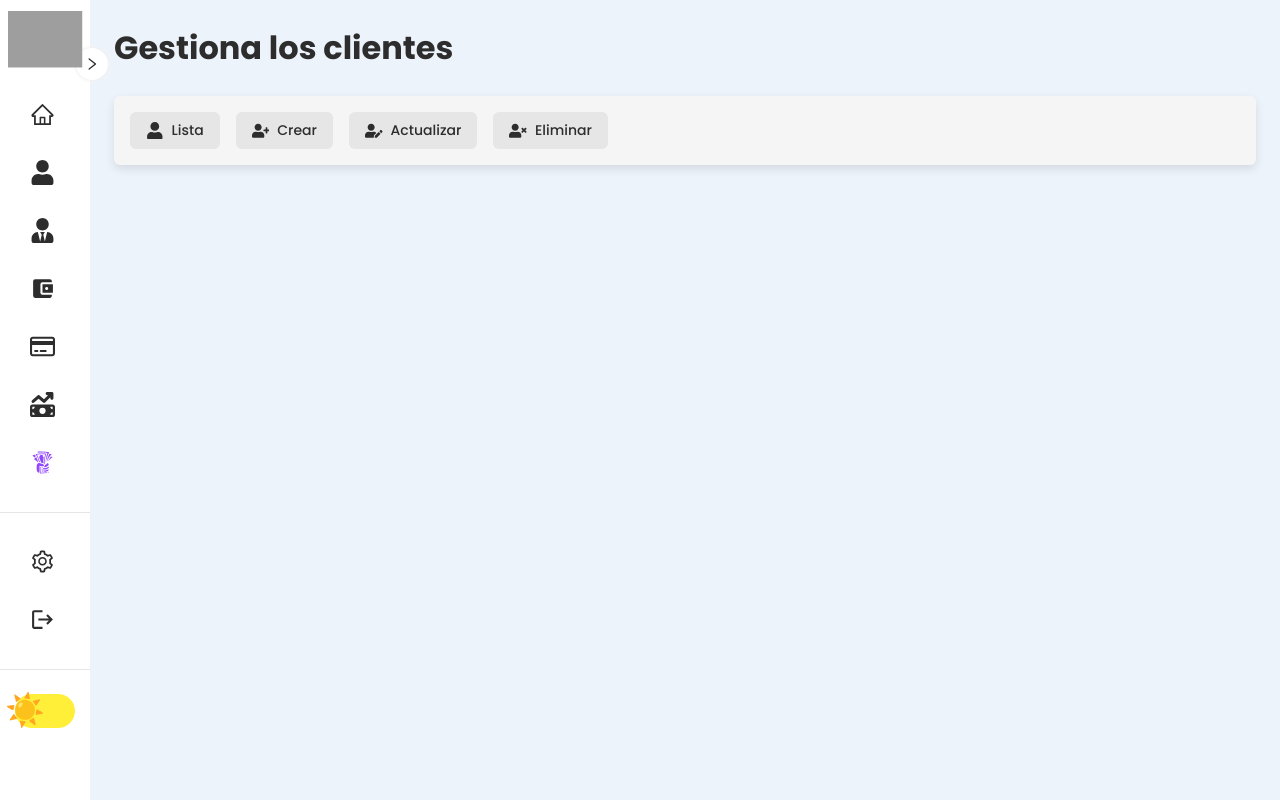
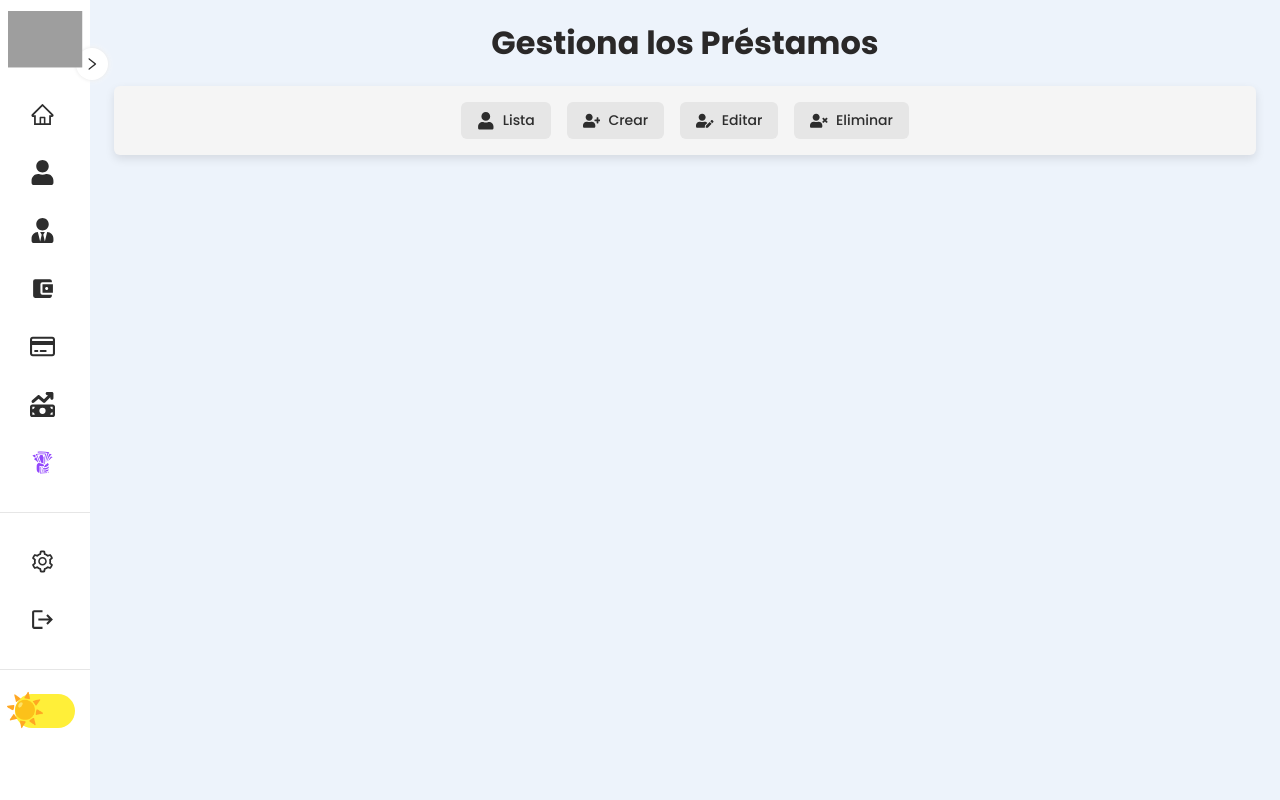
Before and after one commit to EduardoVal3/front-gtbancarias, a React (Vite) app: page /prestamos in a window 1280 px wide. Built offline with nearby package versions, Linux system fonts and the light colour scheme; grey boxes are pictures that could not be loaded.

Commit message:
Cambios DataGrid.

```diff
--- a/src/components/GetClientes.jsx
+++ b/src/components/GetClientes.jsx
@@ -28,8 +28,11 @@ const GridWrapper = styled.div`
     font-size: ${({ theme }) => theme.fontsm};
     background-color: ${({ theme }) => theme.bgtotal};
     color: ${({ theme }) => theme.text};
+
   }
-
+  .dx-row-alt>td, .dx-datagrid .dx-row-alt>tr>td {
+    background-color: ${(props) => props.theme.bg2};
+  }
   .dx-datagrid-headers {
     background-color: ${({ theme }) => theme.bg3};
     color: ${({ theme }) => theme.text};
@@ -38,7 +41,6 @@ const GridWrapper = styled.div`
   .dx-datagrid-rowsview .dx-row {
     background-color: ${({ theme }) => theme.bgtgderecha};
     transition: none !important;
-    color: ${({ theme }) => theme.gray500}; // texto cambia
   }
 
   .dx-datagrid-rowsview .dx-row:hover {
@@ -101,7 +103,7 @@ const GetClientes = () => {
         showBorders={false}
         columnAutoWidth={true}
         allowColumnResizing={true}
-        //rowAlternationEnabled={true} //No quiero esto
+        rowAlternationEnabled={true} //No quiero esto
         wordWrapEnabled={true}
         height="auto"
       >
--- a/src/components/PostClient.jsx
+++ b/src/components/PostClient.jsx
@@ -45,6 +45,11 @@ const ResponsiveForm = styled(Form)`
     }
   }
 
+  .dx-field-item-label-text {
+    color: ${(props) => props.theme.text}; /* Aquí aplicamos el color del tema */
+    font-weight: 500;
+  }
+
   .dx-validation-summary {
     margin-top: 1rem;
     color: ${({ theme }) => theme.red500};
@@ -69,7 +74,7 @@ const StyledButton = styled(Button)`
     color: ${({ theme }) => theme.white};
     font-size: ${({ theme }) => theme.fontButton};
     border-radius: 6px;
-    padding: 10px 20px;
+    padding: 12px 24px;
     border: none;
     transition: transform 0.2s ease, box-shadow 0.2s ease;
 
--- a/src/pages/Clientes.jsx
+++ b/src/pages/Clientes.jsx
@@ -63,6 +63,8 @@ const Title = styled.h1`
 
 const Navbar = styled.nav`
     display: flex;
+    justify-content: center;
+    margin-top: auto;
     flex-wrap: wrap;
     gap: ${v.mdSpacing};
     margin-bottom: ${v.lgSpacing};
--- a/src/pages/CuentasBancarias.jsx
+++ b/src/pages/CuentasBancarias.jsx
@@ -26,7 +26,7 @@ export function CuentasBancarias() {
                 </StyledLink>
                 <StyledLink href="/putcliente" $active={location === "/putcliente"}>
                     <FaUserEdit />
-                    <span>Actualizar</span>
+                    <span>Editar</span>
                 </StyledLink>
                 <StyledLink href="/deletecliente" $active={location === "/deletecliente"}>
                     <FaUserTimes />
@@ -54,12 +54,17 @@ const Container = styled.div`
 `;
 
 const Title = styled.h1`
-    font-size: ${({ theme }) => theme.fontxl};
-    margin-bottom: ${v.lgSpacing};
+  color: ${({ theme }) => theme.textprimary};
+  margin-bottom: 1.5rem;
+  font-size: ${({ theme }) => theme.fontxl};
+  text-align: center;
+  line-height: 1.2; /* Mejora legibilidad en móviles */
 `;
 
 const Navbar = styled.nav`
     display: flex;
+    justify-content: center;
+    margin-top: auto;
     flex-wrap: wrap;
     gap: ${v.mdSpacing};
     margin-bottom: ${v.lgSpacing};
--- a/src/pages/Empleados.jsx
+++ b/src/pages/Empleados.jsx
@@ -27,7 +27,7 @@ export function Empleados() {
                 </StyledLink>
                 <StyledLink href="/putcliente" $active={location === "/putcliente"}>
                     <MdEdit />
-                    <span>Actualizar</span>
+                    <span>Editar</span>
                 </StyledLink>
                 <StyledLink href="/deletecliente" $active={location === "/deletecliente"}>
                     <MdDelete />
@@ -55,12 +55,17 @@ const Container = styled.div`
 `;
 
 const Title = styled.h1`
-    font-size: ${({ theme }) => theme.fontxl};
-    margin-bottom: ${v.lgSpacing};
+  color: ${({ theme }) => theme.textprimary};
+  margin-bottom: 1.5rem;
+  font-size: ${({ theme }) => theme.fontxl};
+  text-align: center;
+  line-height: 1.2; /* Mejora legibilidad en móviles */
 `;
 
 const Navbar = styled.nav`
     display: flex;
+    justify-content: center;
+    margin-top: auto;
     flex-wrap: wrap;
     gap: ${v.mdSpacing};
     margin-bottom: ${v.lgSpacing};
--- a/src/pages/Prestamos.jsx
+++ b/src/pages/Prestamos.jsx
@@ -10,7 +10,7 @@ import PutClient from "../components/PutClient";
 export function Prestamos() {
     return (
         <Container>
-            <Title>Gestiona los clientes</Title>
+            <Title>Gestiona los Préstamos</Title>
 
             <Navbar>
                 <StyledLink href="/getclientes">
@@ -23,7 +23,7 @@ export function Prestamos() {
                 </StyledLink>
                 <StyledLink href="/putcliente">
                     <FaUserEdit />
-                    <span>Actualizar</span>
+                    <span>Editar</span>
                 </StyledLink>
                 <StyledLink href="/deletecliente">
                     <FaUserTimes />
@@ -50,12 +50,17 @@ const Container = styled.div`
 `;
 
 const Title = styled.h1`
-    font-size: ${({ theme }) => theme.fontxl};
-    margin-bottom: ${v.lgSpacing};
+  color: ${({ theme }) => theme.textprimary};
+  margin-bottom: 1.5rem;
+  font-size: ${({ theme }) => theme.fontxl};
+  text-align: center;
+  line-height: 1.2; /* Mejora legibilidad en móviles */
 `;
 
 const Navbar = styled.nav`
     display: flex;
+    justify-content: center;
+    margin-top: auto;
     flex-wrap: wrap;
     gap: ${v.mdSpacing};
     margin-bottom: ${v.lgSpacing};
--- a/src/pages/Tarjetas.jsx
+++ b/src/pages/Tarjetas.jsx
@@ -26,7 +26,7 @@ export function Tarjetas() {
                 </StyledLink>
                 <StyledLink href="/putcliente" $active={location === "/putcliente"}>
                     <FaUserEdit />
-                    <span>Actualizar</span>
+                    <span>Editar</span>
                 </StyledLink>
                 <StyledLink href="/deletecliente" $active={location === "/deletecliente"}>
                     <FaUserTimes />
@@ -54,12 +54,17 @@ const Container = styled.div`
 `;
 
 const Title = styled.h1`
-    font-size: ${({ theme }) => theme.fontxl};
-    margin-bottom: ${v.lgSpacing};
+  color: ${({ theme }) => theme.textprimary};
+  margin-bottom: 1.5rem;
+  font-size: ${({ theme }) => theme.fontxl};
+  text-align: center;
+  line-height: 1.2; /* Mejora legibilidad en móviles */
 `;
 
 const Navbar = styled.nav`
     display: flex;
+    justify-content: center;
+    margin-top: auto;
     flex-wrap: wrap;
     gap: ${v.mdSpacing};
     margin-bottom: ${v.lgSpacing};
--- a/src/pages/Transacciones.jsx
+++ b/src/pages/Transacciones.jsx
@@ -29,7 +29,7 @@ export function Transacciones() {
                 </StyledLink>
                 <StyledLink href="/putcliente" $active={location === "/putcliente"}>
                     <FaUserEdit />
-                    <span>Actualizar</span>
+                    <span>Editar</span>
                 </StyledLink>
                 <StyledLink href="/deletecliente" $active={location === "/deletecliente"}>
                     <FaUserTimes />
@@ -57,12 +57,17 @@ const Container = styled.div`
 `;
 
 const Title = styled.h1`
-    font-size: ${({ theme }) => theme.fontxl};
-    margin-bottom: ${v.lgSpacing};
+  color: ${({ theme }) => theme.textprimary};
+  margin-bottom: 1.5rem;
+  font-size: ${({ theme }) => theme.fontxl};
+  text-align: center;
+  line-height: 1.2; /* Mejora legibilidad en móviles */
 `;
 
 const Navbar = styled.nav`
     display: flex;
+    justify-content: center;
+    margin-top: auto;
     flex-wrap: wrap;
     gap: ${v.mdSpacing};
     margin-bottom: ${v.lgSpacing};
```
